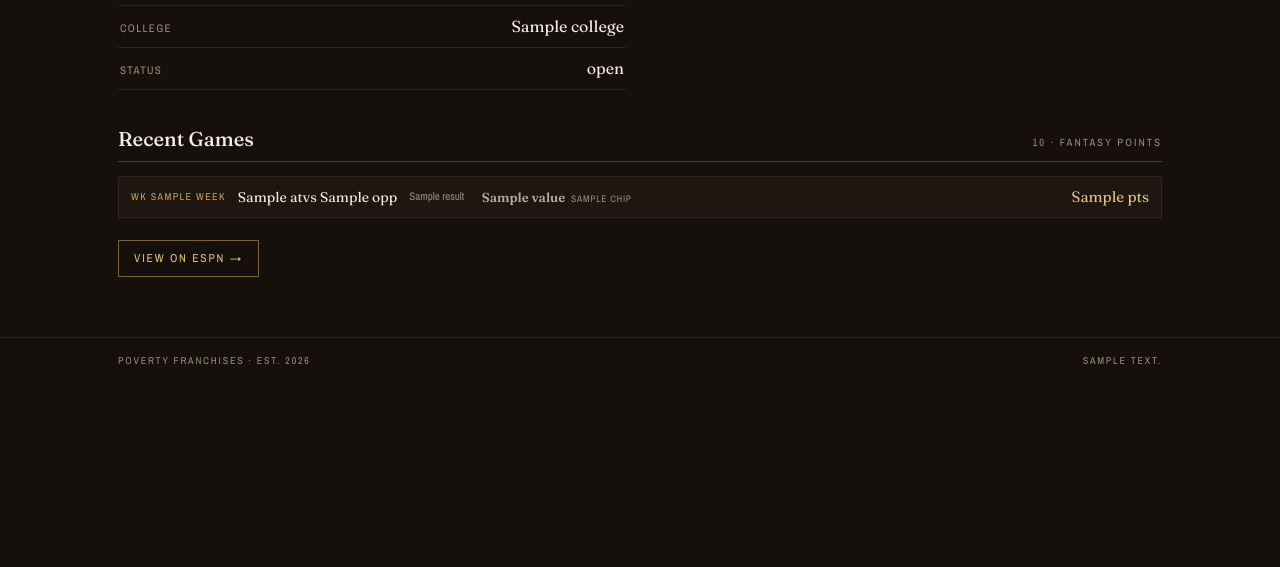
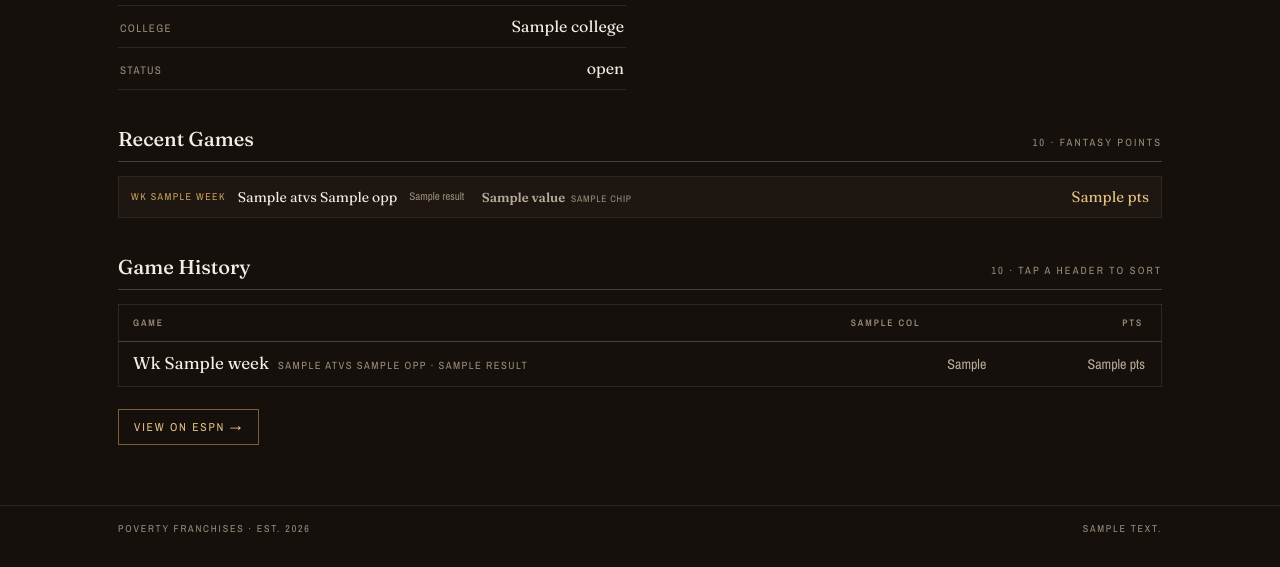
Before and after one commit to xpoes123/poverty-football, a FastAPI app: template templates/player.html in a window 1280 px wide. Shown: the part 604-1171 px from the top of the page. Before the commit the page ends 968 px from the top, so only its background shows below. Run offline with FastAPI, Linux system fonts and the light colour scheme; the template is opened without the code that fills it: most values are stand-ins (such as "Sample title", 1, 10 or a date in 2020); grey boxes marked "Sample" are stand-in pictures; parts of the project's set-up code (start-up, migrations or seed data) failed here and were passed over.

Commit message:
Player profile: add full Game History table (all games, position stat columns, sortable, rows link to game)

```diff
--- a/espn.py
+++ b/espn.py
@@ -51,6 +51,46 @@ def _fnum(v):
         return float(str(v).replace(",", ""))
     except (TypeError, ValueError):
         return 0.0
+
+
+ESPN_POSCOLS = {
+    "QB": [("Pass Yd", "passingYards"), ("Pass TD", "passingTouchdowns"), ("INT", "interceptions"),
+           ("Rush Yd", "rushingYards"), ("Rush TD", "rushingTouchdowns")],
+    "RB": [("Car", "rushingAttempts"), ("Rush Yd", "rushingYards"), ("Rush TD", "rushingTouchdowns"),
+           ("Rec", "receptions"), ("Rec Yd", "receivingYards"), ("Rec TD", "receivingTouchdowns")],
+    "WR": [("Tgt", "receivingTargets"), ("Rec", "receptions"), ("Rec Yd", "receivingYards"),
+           ("Rec TD", "receivingTouchdowns"), ("Rush Yd", "rushingYards")],
+    "TE": [("Tgt", "receivingTargets"), ("Rec", "receptions"), ("Rec Yd", "receivingYards"),
+           ("Rec TD", "receivingTouchdowns")],
+}
+
+
+def game_table(gl: dict, scoring: dict, position: str) -> dict:
+    """Full-season game history as a sortable table with position-specific stat columns."""
+    cols = ESPN_POSCOLS.get(position, [])
+    names = gl.get("names") or []
+    events = gl.get("events") or {}
+    cats = (gl.get("seasonTypes") or [{}])[0].get("categories") or []
+    src = cats[0].get("events") if cats else []
+    rows = []
+    for ev in src:
+        eid = ev.get("eventId")
+        d = dict(zip(names, ev.get("stats") or []))
+        meta = events.get(eid, {})
+        cells = []
+        for _, key in cols:
+            v = d.get(key)
+            n = _fnum(v)
+            disp = (int(n) if n == int(n) else round(n, 1)) if v not in (None, "", "--", "-") else "—"
+            cells.append({"v": disp, "n": n})
+        pts = round(sum(_fnum(d.get(nm)) * scoring.get(k, 0) for nm, (_, k) in _LOG_STATS.items() if nm in d), 2)
+        gr = (meta.get("gameResult") or "").strip()
+        sc = (meta.get("score") or "").strip()
+        rows.append({"week": meta.get("week"), "opp": (meta.get("opponent") or {}).get("abbreviation"),
+                     "atvs": meta.get("atVs"), "eid": eid, "cells": cells, "pts": pts,
+                     "result": gr if any(ch.isdigit() for ch in gr) else f"{gr} {sc}".strip()})
+    rows.sort(key=lambda r: r["week"] or 0)
+    return {"columns": [label for label, _ in cols], "rows": rows}
 
 
 def game_log(gl: dict, scoring: dict, limit: int = 6) -> list[dict]:
--- a/templates/player.html
+++ b/templates/player.html
@@ -66,6 +66,30 @@
     </div>
     {% endif %}
 
+    {% if game_table and game_table.rows and game_table.columns %}
+    <div class="section-head"><h2>Game History</h2><p>{{ season_stat }} · tap a header to sort</p></div>
+    <div class="table-wrap">
+    <table class="ledger sortable">
+      <thead>
+        <tr>
+          <th scope="col">Game</th>
+          {% for col in game_table.columns %}<th scope="col" data-type="num">{{ col }}</th>{% endfor %}
+          <th scope="col" data-type="num">Pts</th>
+        </tr>
+      </thead>
+      <tbody>
+        {% for r in game_table.rows %}
+        <tr>
+          <td class="cell-team" data-sort="{{ r.week }}"><a class="team-link" href="/game/{{ r.eid }}?week={{ r.week }}"><span class="team-name">Wk {{ r.week }}</span></a><span class="team-owner">{{ r.atvs }} {{ r.opp }} · {{ r.result }}</span></td>
+          {% for cell in r.cells %}<td data-label="{{ game_table.columns[loop.index0] }}" data-sort="{{ cell.n }}">{{ cell.v }}</td>{% endfor %}
+          <td data-label="Pts" data-sort="{{ r.pts }}">{{ r.pts }}</td>
+        </tr>
+        {% endfor %}
+      </tbody>
+    </table>
+    </div>
+    {% endif %}
+
     {% if player.espn_url %}
     <p class="ext-link"><a href="{{ player.espn_url }}" target="_blank" rel="noopener">View on ESPN →</a></p>
     {% endif %}
@@ -92,6 +116,22 @@
       .map(p => `<li><a href="/compare?a=${A}&b=${p.id}">${p.name} <span class="sr-pos">${p.pos} · ${p.team}</span></a></li>`).join('');
   };
   input && input.addEventListener('input', render);
+
+  // sortable game-history table
+  const table = document.querySelector('.ledger.sortable');
+  if (table) {
+    const tbody = table.tBodies[0], ths = table.querySelectorAll('th');
+    ths.forEach((th, idx) => th.addEventListener('click', () => {
+      const num = th.dataset.type === 'num';
+      const dir = th.getAttribute('data-asc') === 'asc' ? -1 : 1;
+      ths.forEach((o) => o.removeAttribute('data-asc'));
+      th.setAttribute('data-asc', dir === 1 ? 'asc' : 'desc');
+      [...tbody.rows].sort((a, b) => {
+        const av = a.cells[idx].dataset.sort, bv = b.cells[idx].dataset.sort;
+        return (num ? parseFloat(av) - parseFloat(bv) : String(av).localeCompare(String(bv))) * dir;
+      }).forEach((r) => tbody.appendChild(r));
+    }));
+  }
 })();
 </script>
 {% endblock %}
--- a/web.py
+++ b/web.py
@@ -380,12 +380,13 @@ async def player_profile(request: Request, pid: str):
     ctx["headline"] = views.player_headline(st)
     ctx["stat_lines"] = views.player_stat_lines(position, st)
     ctx["pid"] = pid
-    ctx["recent_games"] = []
+    ctx["recent_games"], ctx["game_table"] = [], None
     if espn_id:
         try:
             gl = await espn.gamelog(espn_id)
             scoring = (await get_league(LID)).get("scoring_settings") or {}
             ctx["recent_games"] = espn.game_log(gl, scoring)
+            ctx["game_table"] = espn.game_table(gl, scoring, position)
         except Exception:
             pass
     return templates.TemplateResponse(request, "player.html", ctx)
```
